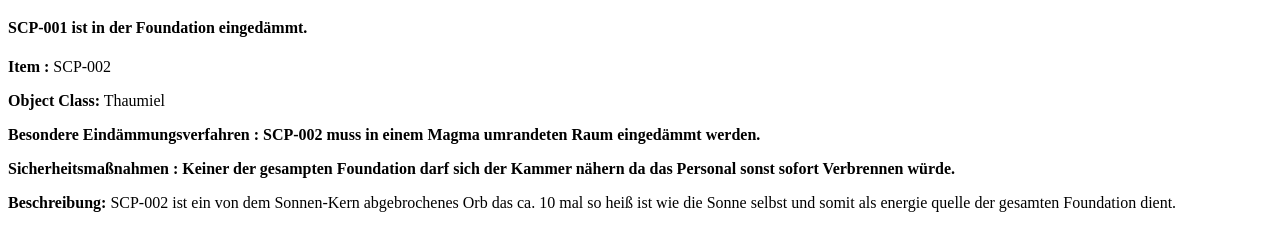
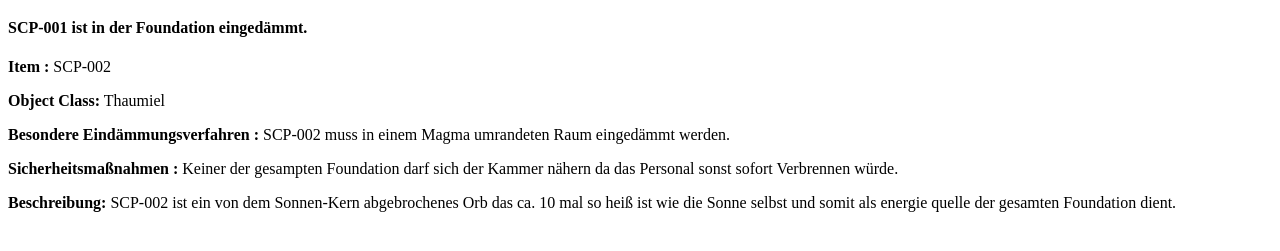
Before and after one commit to Rterfvggggf/SCP-Site, a plain HTML site: page scp-002.html in a window 1280 px wide. Shown: the part 61-312 px from the top of the page. Drawn offline with Linux system fonts and the light colour scheme.

Commit message:
Update scp-002.html

```diff
--- a/scp-002.html
+++ b/scp-002.html
@@ -10,8 +10,8 @@
 </div>
 <p><strong>Item :</strong> SCP-002</p>
 <p><strong>Object Class:</strong> Thaumiel</p>
-<p><strong>Besondere Eindämmungsverfahren : SCP-002 muss in einem Magma umrandeten Raum eingedämmt werden.</strong> </p>
-<p><strong>Sicherheitsmaßnahmen : Keiner der gesampten Foundation darf sich der Kammer nähern da das Personal sonst sofort Verbrennen würde.</strong> </p>
+<p><strong>Besondere Eindämmungsverfahren : </strong>SCP-002 muss in einem Magma umrandeten Raum eingedämmt werden. </p>
+<p><strong>Sicherheitsmaßnahmen : </strong>Keiner der gesampten Foundation darf sich der Kammer nähern da das Personal sonst sofort Verbrennen würde. </p>
 <p><strong>Beschreibung: </strong>SCP-002 ist ein von dem Sonnen-Kern abgebrochenes Orb das ca. 10 mal so heiß ist wie die Sonne selbst und somit als energie quelle der gesamten Foundation dient.</p>
 </div>
 
```
